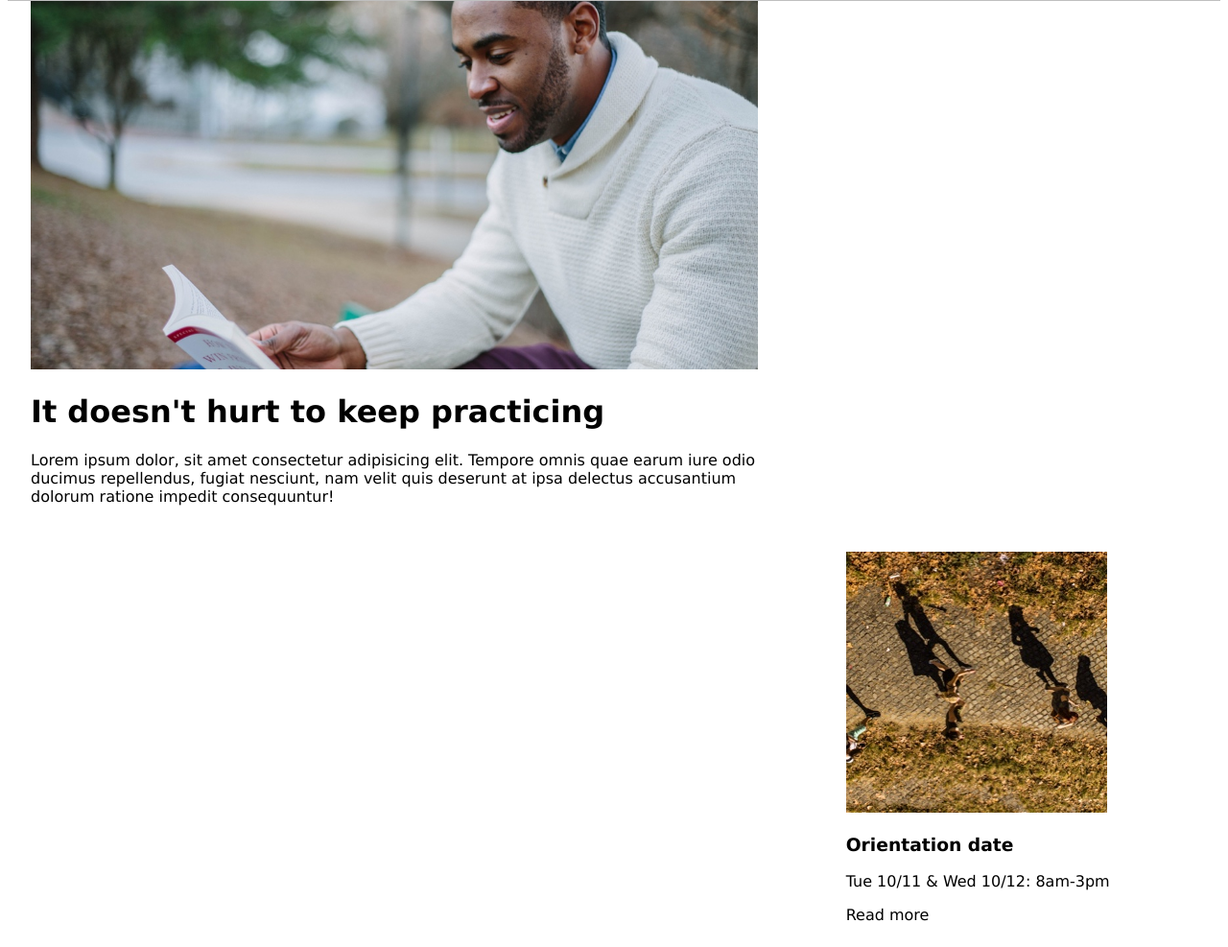
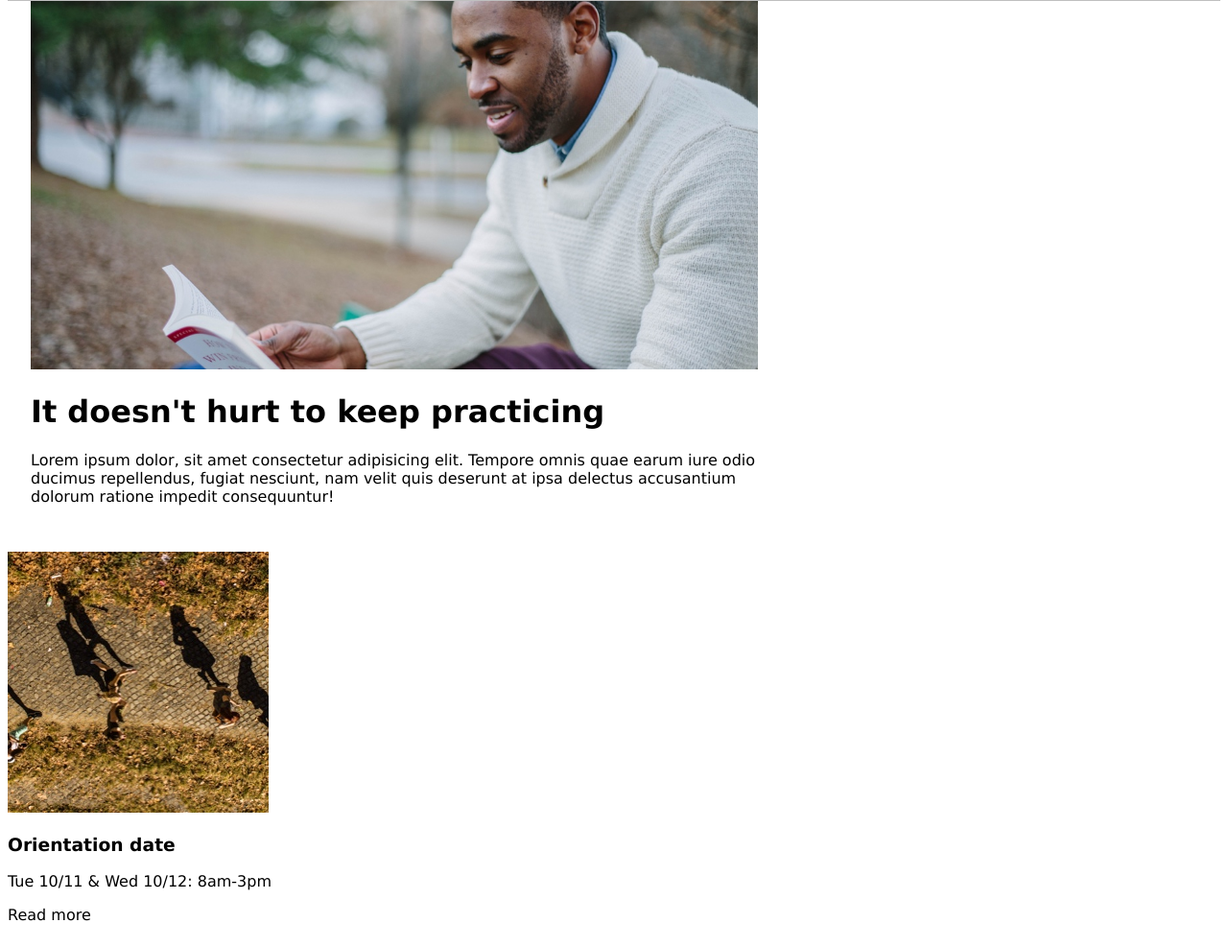
Before and after one commit to bungernt12/Colmar-Academy, a plain HTML site: page index.html in a window 1280 px wide. Shown: the part 737-1724 px from the top of the page at 96% size. Drawn offline with Linux system fonts and the light colour scheme.

Commit message:
Test commit

```diff
--- a/resources/css/style.css
+++ b/resources/css/style.css
@@ -70,9 +70,4 @@ nav{
 
 .infomain-right {
     display: flex;
-    flex-direction: column;
-    width: 40%;
-    float: right;
-    align-items: center;
-    justify-content: center;
 }
```
